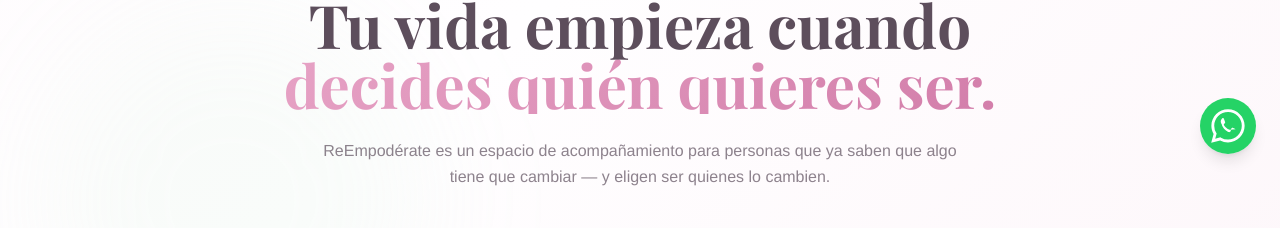
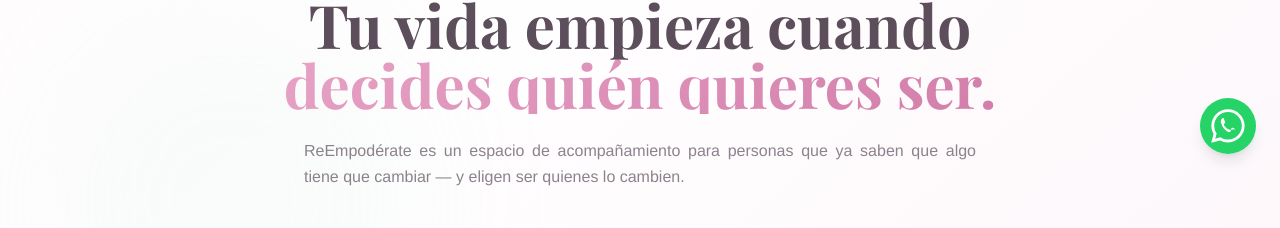
Before and after one commit to Omnix-Solution-Inc/reempoderate, a Next.js app: page / in a window 1280 px wide. Shown: the part 622-850 px from the top of the page. Built offline with nearby package versions, Linux system fonts and the light colour scheme; no server answers; a web font is replaced by a local one.

Commit message:
Tipografía: párrafos justificados con partición de palabras en todo el sitio

```diff
--- a/src/app/globals.css
+++ b/src/app/globals.css
@@ -12,6 +12,29 @@
   }
   h1, h2, h3 {
     font-family: 'Playfair Display', serif;
+  }
+
+  /* Texto editorial: los párrafos van justificados, con partición de palabras
+     para que las líneas queden parejas también en columnas estrechas.
+     Las utilidades text-center / text-left del propio elemento siguen mandando. */
+  p {
+    text-align: justify;
+    text-justify: inter-word;
+    hyphens: auto;
+    -webkit-hyphens: auto;
+    text-wrap: pretty;
+  }
+
+  /* Los textos de interfaz (botones, etiquetas y navegación) conservan su alineación */
+  button p,
+  a[role='button'] p,
+  nav p,
+  label p,
+  .no-justify,
+  .no-justify p {
+    text-align: inherit;
+    hyphens: manual;
+    -webkit-hyphens: manual;
   }
 }
 
```
